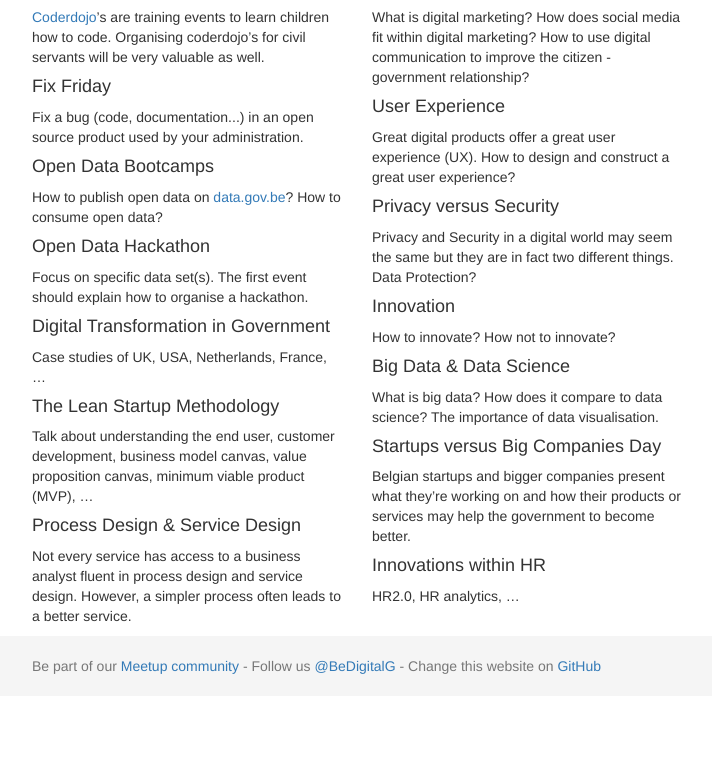
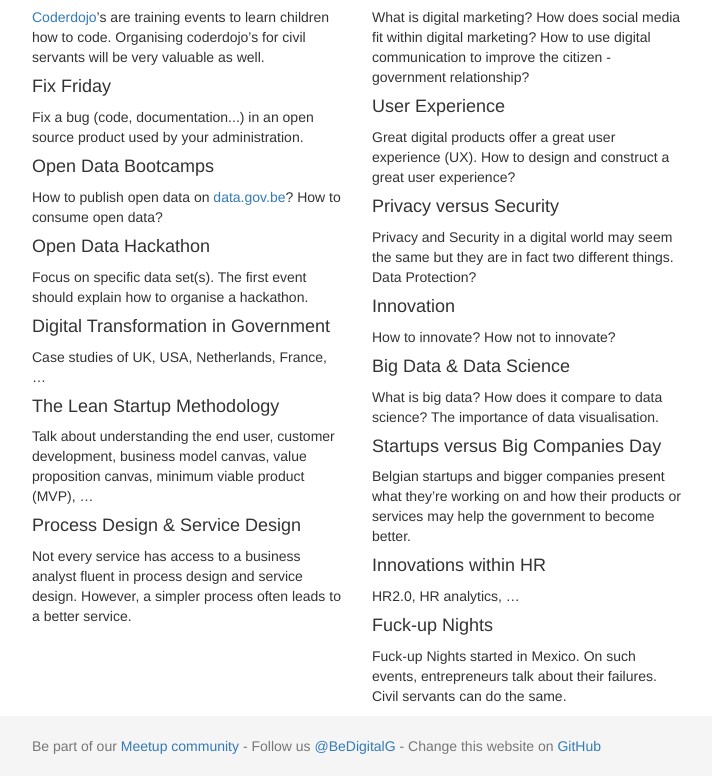
Before and after one commit to BeDigitalG/bedigitalg.github.io, a plain HTML site: page index.html in a window 1280 px wide. Shown: the part 305-1081 px from the top of the page, without its empty margins (283-995 px from the left). Before the commit the page ends 1001 px from the top, so only its background shows below. Drawn offline with nearby package versions, Linux system fonts and the light colour scheme.

Commit message:
Added Fuck-up Nights

```diff
--- a/index.html
+++ b/index.html
@@ -92,6 +92,10 @@
 					<p>
 						HR2.0, HR analytics, …
 					</p>
+					<h4>Fuck-up Nights</h4>
+					<p>
+						Fuck-up Nights started in Mexico. On such events, entrepreneurs talk about their failures. Civil servants can do the same.
+					</p>
 				</div>
 			</div>
 		</div>
```
